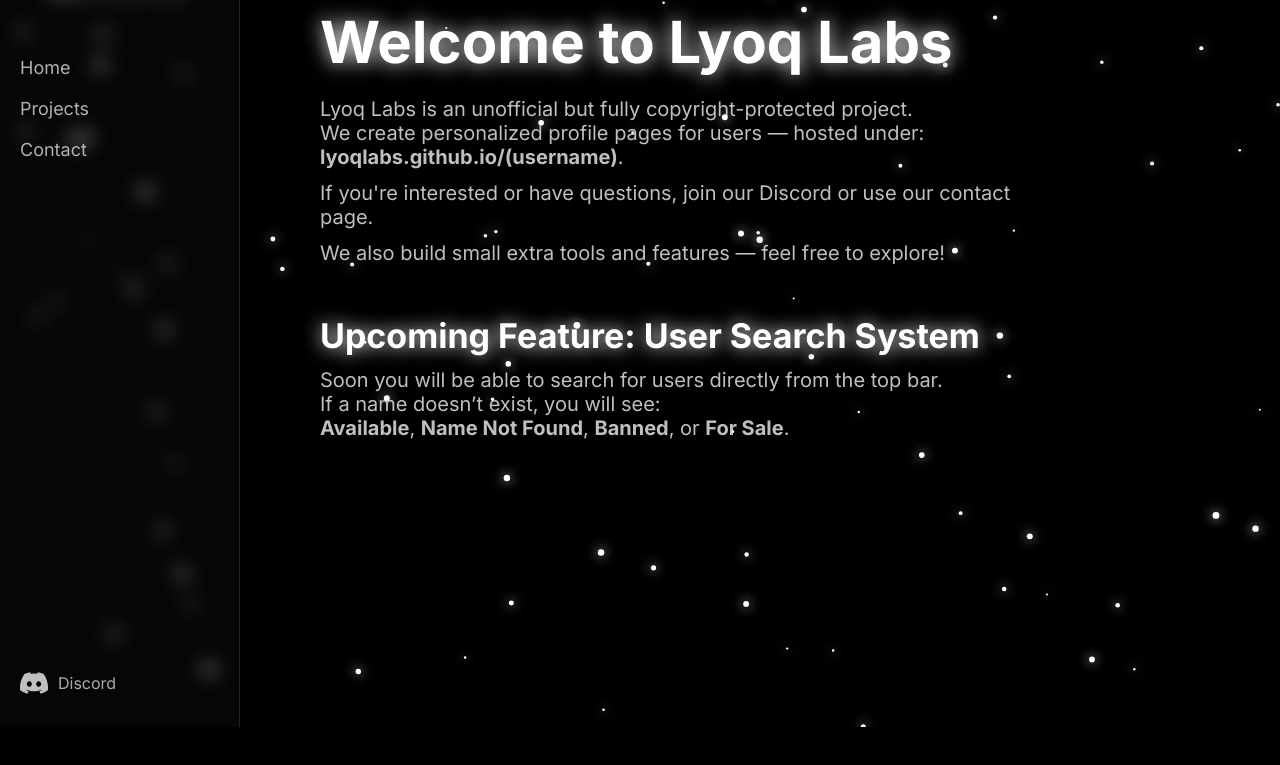
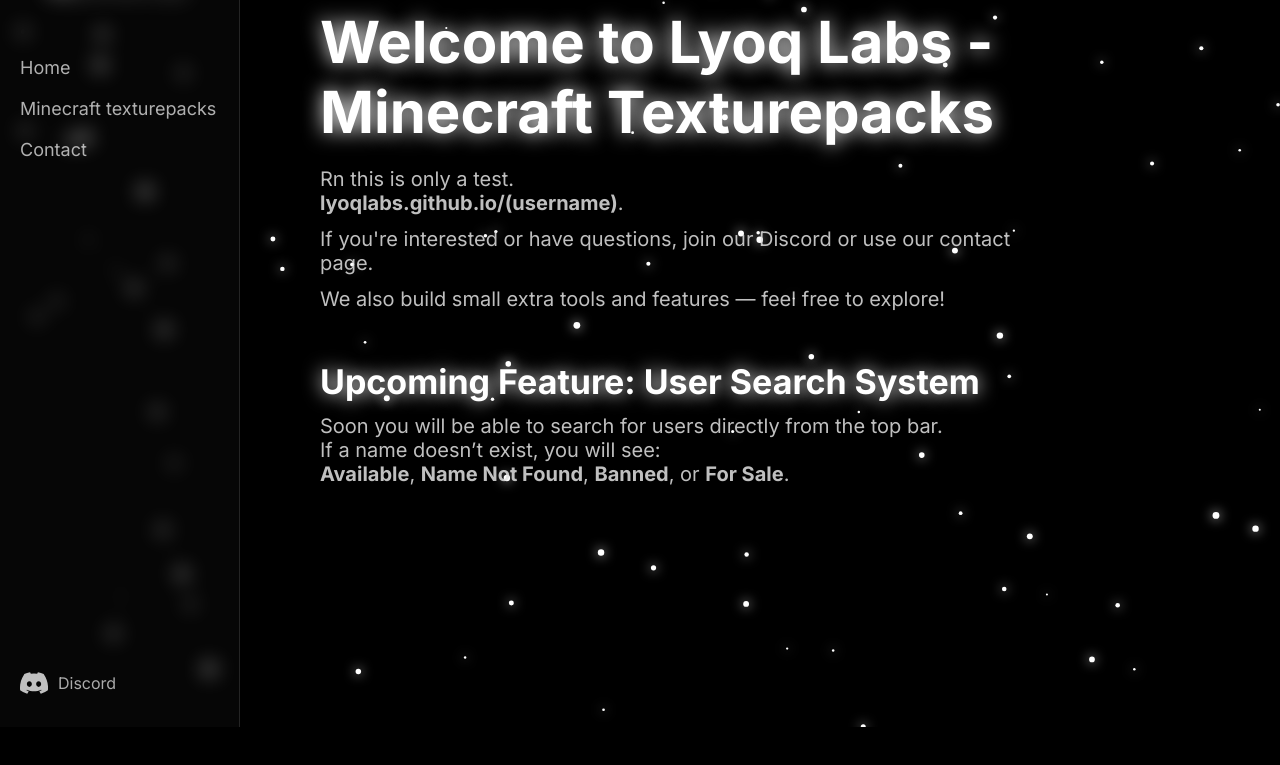
Before and after one commit to lyoqLabs/minecraft-texturepacks, a plain HTML site: page index.html in a window 1280 px wide. Shown: the part 73-838 px from the top of the page. Drawn offline with Linux system fonts and the light colour scheme.

Commit message:
Update index.html

```diff
--- a/index.html
+++ b/index.html
@@ -16,7 +16,7 @@
 
   <nav class="nav-links">
     <a href="#">Home</a>
-    <a href="#">Projects</a>
+    <a href="#">Minecraft texturepacks</a>
     <a href="#">Contact</a>
   </nav>
 
@@ -36,11 +36,9 @@
   <canvas id="bg-canvas"></canvas>
 
   <section class="hero">
-    <h1>Welcome to Lyoq Labs</h1>
+    <h1>Welcome to Lyoq Labs - Minecraft Texturepacks</h1>
 
-    <p>
-      Lyoq Labs is an unofficial but fully copyright-protected project.<br>
-      We create personalized profile pages for users — hosted under:<br>
+    <p>Rn this is only a test.<br>
       <strong>lyoqlabs.github.io/(username)</strong>.
     </p>
 
```
